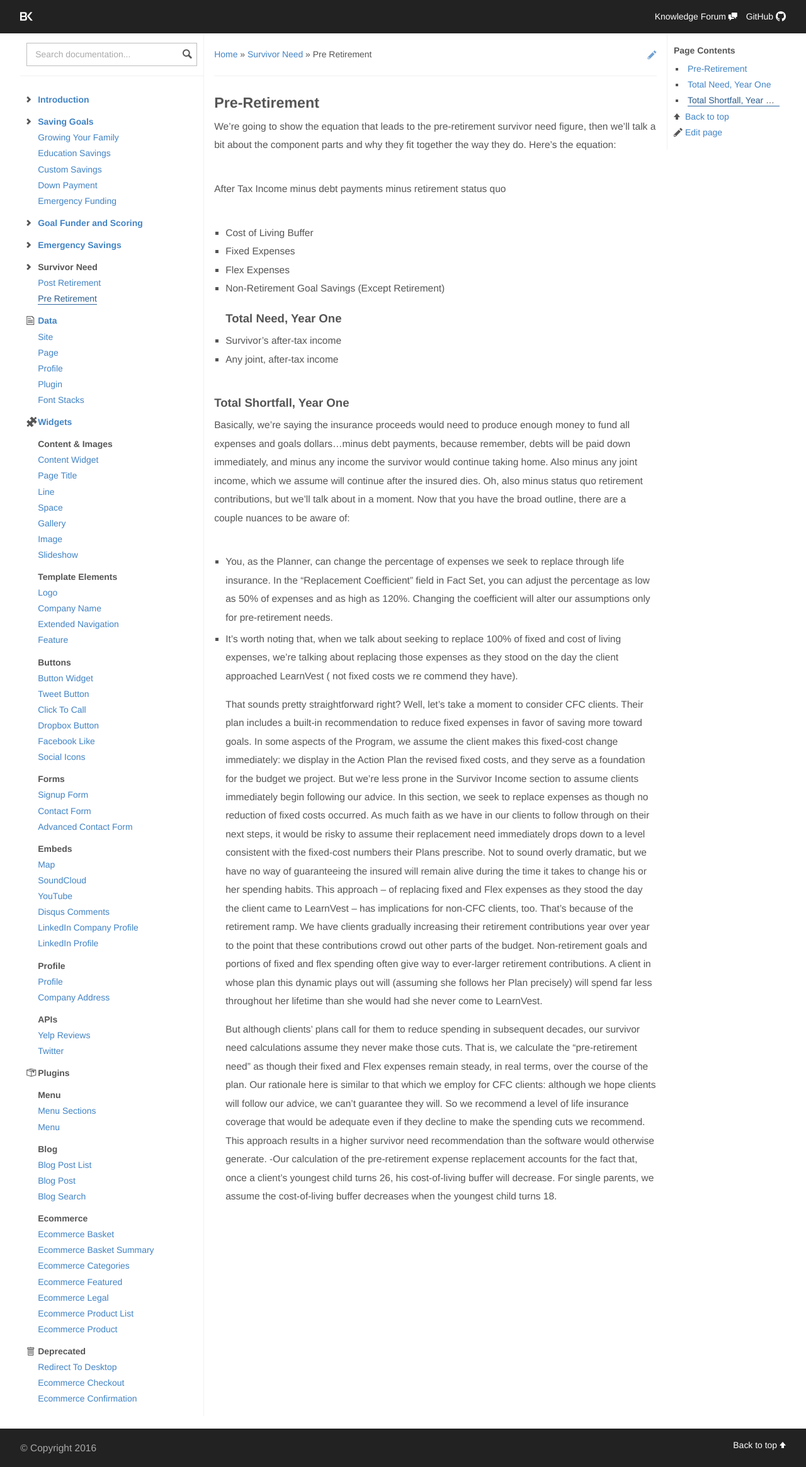
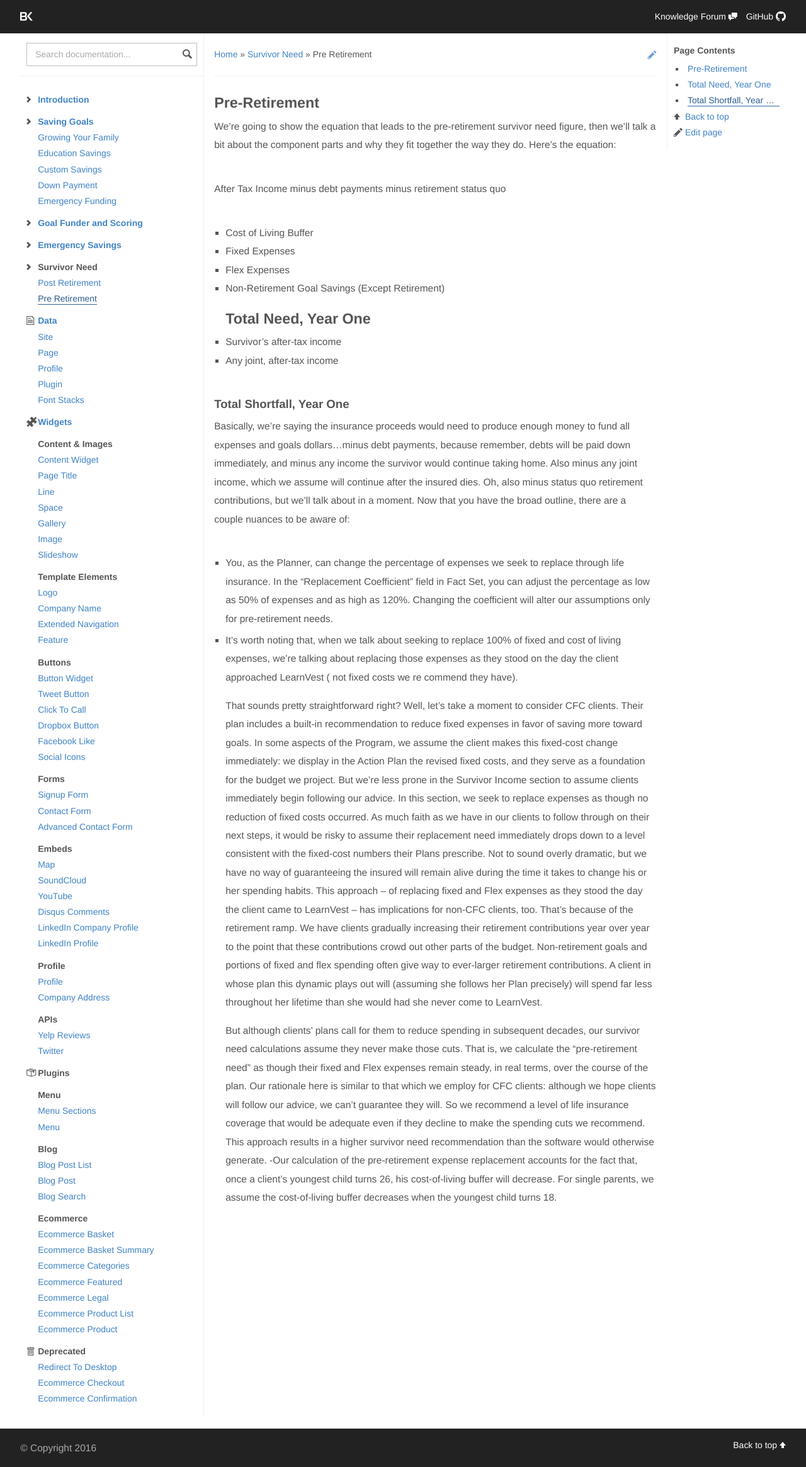
Before and after one commit to skoroth-kw/dockit, a Jekyll site: the page built from survivor-need/pre-retirement.md, in a window 1280 px wide. Shown: the whole page at 63% size. Built offline with Jekyll 4.4.1, drawn with Linux system fonts in a browser that asks for light colours; nearby versions of some CDN libraries.

```diff
--- a/survivor-need/pre-retirement.md
+++ b/survivor-need/pre-retirement.md
@@ -12,7 +12,7 @@ After Tax Income minus debt payments minus retirement status quo
 + Fixed Expenses
 + Flex Expenses
 + Non-Retirement Goal Savings (Except Retirement)
-### Total Need, Year One
+## Total Need, Year One
 
 - Survivor’s after-tax income
 - Any joint, after-tax income
```
